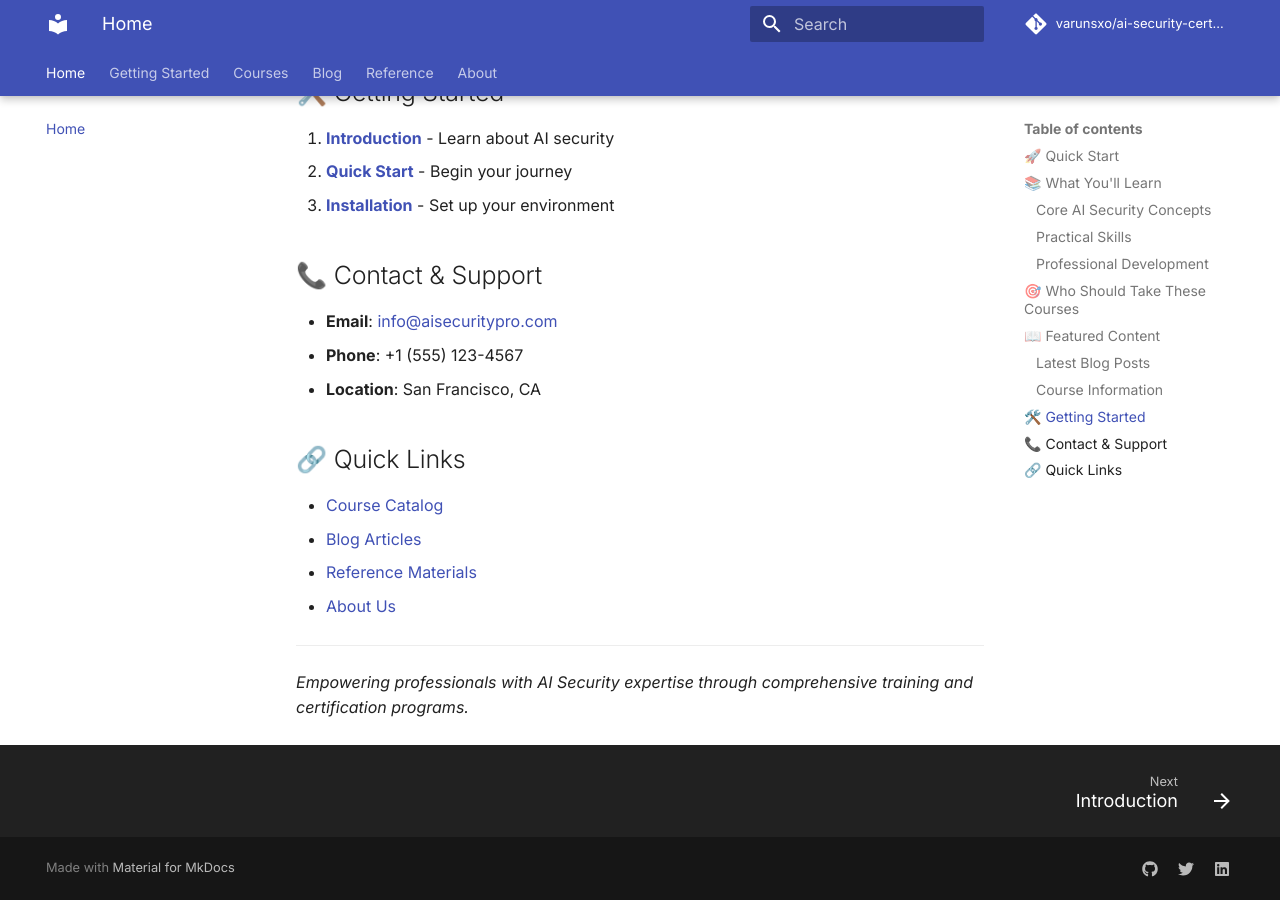
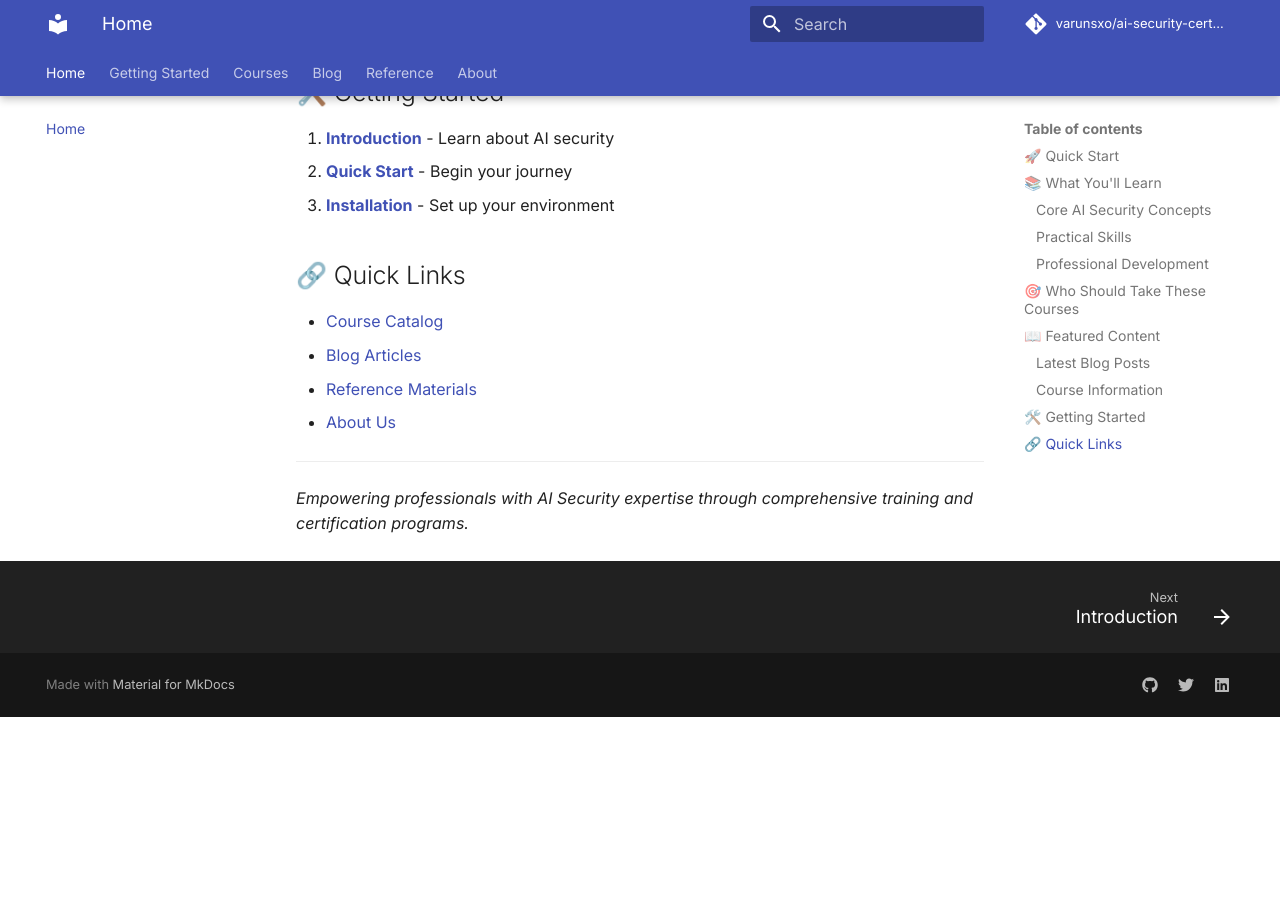
Before and after one commit to varunsxo/ai-security-certification-and-training, an MkDocs documentation site: the page built from docs/index.md, in a window 1280 px wide and 900 px high, scrolled down 1918 px. Built offline with MkDocs 1.6.1 and Material for MkDocs 9.7.7, drawn with Linux system fonts in a browser that asks for light colours; comment, search, counter and statistics services are not loaded; after the commit the page ends 2635 px from its top, so only the background shows below that.

Commit message:
fix: rmoeved contact

```diff
--- a/docs/index.md
+++ b/docs/index.md
@@ -60,11 +60,6 @@ Our programs are designed for:
 2. **[Quick Start](getting-started/quick-start.md)** - Begin your journey
 3. **[Installation](getting-started/installation.md)** - Set up your environment
 
-## 📞 Contact & Support
-
-- **Email**: info@aisecuritypro.com
-- **Phone**: +1 (555) 123-4567
-- **Location**: San Francisco, CA
 
 ## 🔗 Quick Links
 
```
